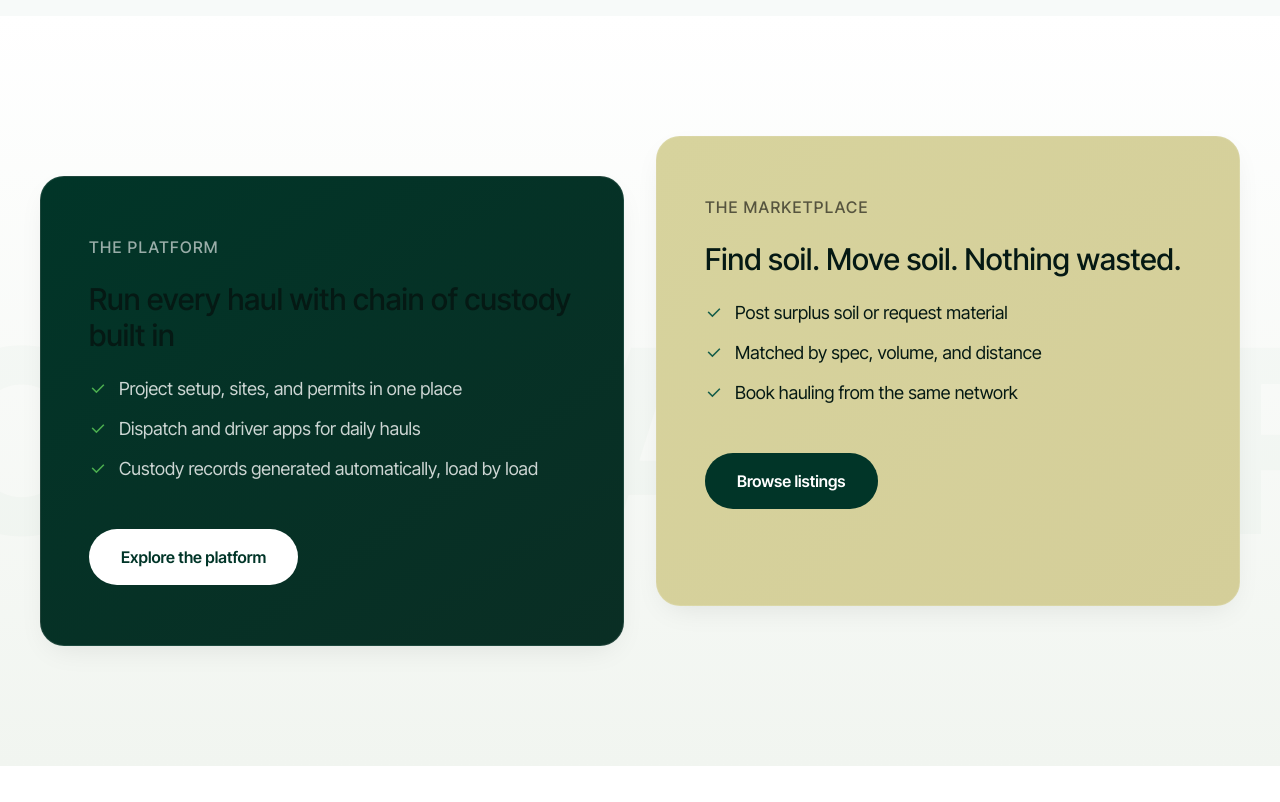
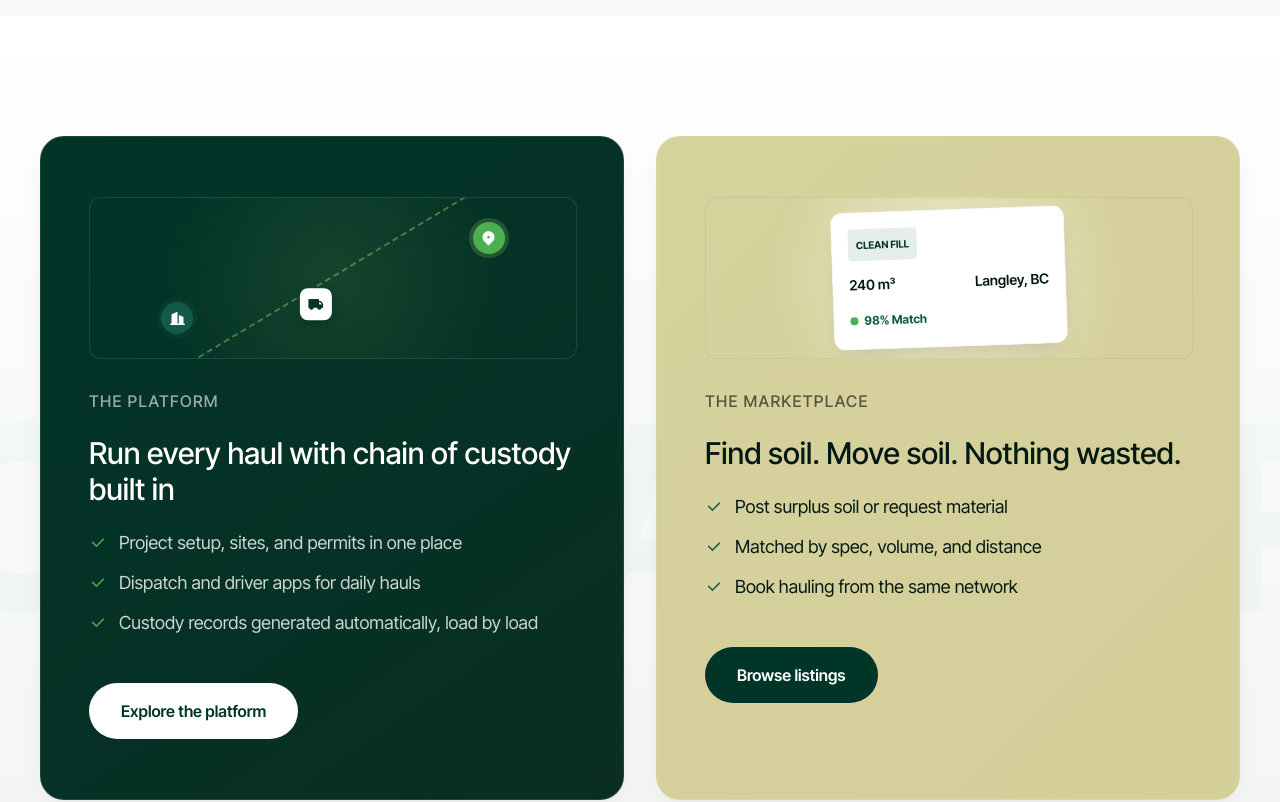
Before and after one commit to k2j0e/SoiltrackersWebsite, a Next.js app: page / in a window 1280 px wide. Shown: the part 1800-2602 px from the top of the page. Built offline with nearby package versions, Linux system fonts and the light colour scheme; some icons are missing.

Commit message:
Fix dual doors alignment, set headline color to white, add dynamic card graphics

```diff
--- a/src/app/page.module.css
+++ b/src/app/page.module.css
@@ -295,13 +295,148 @@
 .doorPlatform {
   background: linear-gradient(145deg, var(--st-brand-primary-dark) 0%, #0A2E24 100%);
   color: var(--st-surface);
-  margin-top: 40px;
+  margin-top: 0;
 }
 
 .doorMarketplace {
   background: linear-gradient(135deg, var(--st-accent-sand) 0%, #D4CE99 100%);
   color: var(--st-ink-900);
-  margin-bottom: 40px;
+  margin-bottom: 0;
+}
+
+/* Graphics inside Doors */
+.doorGraphic {
+  width: 100%;
+  height: 160px;
+  border-radius: 12px;
+  background: rgba(255,255,255,0.05);
+  display: flex;
+  align-items: center;
+  justify-content: center;
+  position: relative;
+  margin-bottom: 8px;
+  overflow: hidden;
+}
+
+.doorPlatform .doorGraphic {
+  border: 1px solid rgba(255,255,255,0.1);
+  background: radial-gradient(circle at center, rgba(170,221,102,0.1) 0%, transparent 70%);
+}
+
+.doorMarketplace .doorGraphic {
+  border: 1px solid rgba(0,0,0,0.05);
+  background: radial-gradient(circle at center, rgba(255,255,255,0.5) 0%, transparent 70%);
+}
+
+.platformGraphicNodes {
+  position: relative;
+  width: 80%;
+  height: 100%;
+}
+
+.nodePoint {
+  position: absolute;
+  width: 32px;
+  height: 32px;
+  background: var(--st-brand-primary);
+  border-radius: 50%;
+  display: flex;
+  align-items: center;
+  justify-content: center;
+  color: white;
+  box-shadow: 0 0 0 4px rgba(18, 91, 73, 0.2);
+  transform: translate(-50%, -50%);
+  z-index: 2;
+}
+.nodePoint:nth-child(3) {
+  background: var(--st-logo-leaf);
+  box-shadow: 0 0 0 4px rgba(170, 221, 102, 0.2);
+}
+
+.routeLine {
+  position: absolute;
+  top: 50%;
+  left: 10%;
+  width: 80%;
+  height: 2px;
+  transform: translateY(-50%) rotate(-31deg);
+  border-top: 2px dashed rgba(170, 221, 102, 0.4);
+  z-index: 1;
+}
+
+.truckIcon {
+  position: absolute;
+  top: 50%;
+  left: 50%;
+  width: 32px;
+  height: 32px;
+  background: var(--st-surface);
+  color: var(--st-brand-primary-dark);
+  border-radius: 8px;
+  display: flex;
+  align-items: center;
+  justify-content: center;
+  transform: translate(-50%, -50%);
+  z-index: 3;
+  box-shadow: 0 4px 12px rgba(0,0,0,0.2);
+  animation: st-truck-move 4s ease-in-out infinite alternate;
+}
+
+@keyframes st-truck-move {
+  0% { transform: translate(-90px, 45px); }
+  100% { transform: translate(90px, -65px); }
+}
+
+.marketGraphicCard {
+  background: var(--st-surface);
+  border-radius: 12px;
+  padding: 16px;
+  width: 200px;
+  box-shadow: 0 12px 24px -8px rgba(0,0,0,0.1);
+  display: flex;
+  flex-direction: column;
+  gap: 12px;
+  border: 1px solid rgba(0,0,0,0.05);
+  transform: rotate(-2deg);
+  transition: all 0.3s ease;
+}
+.doorMarketplace:hover .marketGraphicCard {
+  transform: rotate(0deg) scale(1.05);
+}
+
+.marketTag {
+  font-size: 10px;
+  font-weight: 700;
+  color: var(--st-brand-primary-dark);
+  background: rgba(18, 91, 73, 0.1);
+  padding: 4px 8px;
+  border-radius: 4px;
+  align-self: flex-start;
+}
+
+.marketDetails {
+  display: flex;
+  justify-content: space-between;
+  font-size: 14px;
+  font-weight: 600;
+  color: var(--st-ink-900);
+}
+
+.marketMatch {
+  font-size: 12px;
+  color: var(--st-brand-primary);
+  font-weight: 700;
+  display: flex;
+  align-items: center;
+  gap: 6px;
+}
+.marketMatch::before {
+  content: '';
+  display: block;
+  width: 8px;
+  height: 8px;
+  border-radius: 50%;
+  background: var(--st-logo-leaf);
 }
 
 .doorList {
--- a/src/app/page.tsx
+++ b/src/app/page.tsx
@@ -142,8 +142,16 @@ export default function Home() {
               viewport={{ once: true, margin: "-10%" }}
               transition={{ duration: 0.8, ease: "easeOut" }}
             >
+              <div className={styles.doorGraphic}>
+                <div className={styles.platformGraphicNodes}>
+                  <div className={styles.nodePoint} style={{left: "10%", top: "75%"}}><i className="ri-building-2-fill"></i></div>
+                  <div className={styles.routeLine}></div>
+                  <div className={styles.nodePoint} style={{left: "90%", top: "25%"}}><i className="ri-map-pin-2-fill"></i></div>
+                  <div className={styles.truckIcon}><i className="ri-truck-fill"></i></div>
+                </div>
+              </div>
               <div className="st-sub-caps" style={{color: "rgba(255,255,255,0.6)"}}>The Platform</div>
-              <h2 className="st-h2">Run every haul with chain of custody built in</h2>
+              <h2 className="st-h2" style={{color: "var(--st-surface)"}}>Run every haul with chain of custody built in</h2>
               <ul className={styles.doorList}>
                 <li><i className="ri-check-line" style={{color: "var(--st-logo-leaf)"}}></i> Project setup, sites, and permits in one place</li>
                 <li><i className="ri-check-line" style={{color: "var(--st-logo-leaf)"}}></i> Dispatch and driver apps for daily hauls</li>
@@ -159,6 +167,16 @@ export default function Home() {
               viewport={{ once: true, margin: "-10%" }}
               transition={{ duration: 0.8, delay: 0.2, ease: "easeOut" }}
             >
+              <div className={styles.doorGraphic}>
+                <div className={styles.marketGraphicCard}>
+                  <div className={styles.marketTag}>CLEAN FILL</div>
+                  <div className={styles.marketDetails}>
+                    <span>240 m³</span>
+                    <span>Langley, BC</span>
+                  </div>
+                  <div className={styles.marketMatch}>98% Match</div>
+                </div>
+              </div>
               <div className="st-sub-caps" style={{color: "rgba(0,0,0,0.6)"}}>The Marketplace</div>
               <h2 className="st-h2" style={{color: "var(--st-ink-900)"}}>Find soil. Move soil. Nothing wasted.</h2>
               <ul className={styles.doorList} style={{color: "var(--st-ink-900)"}}>
```
